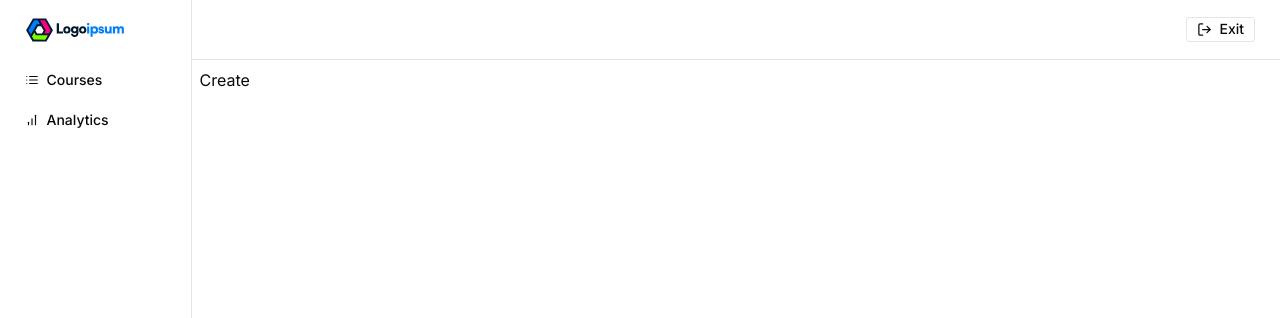
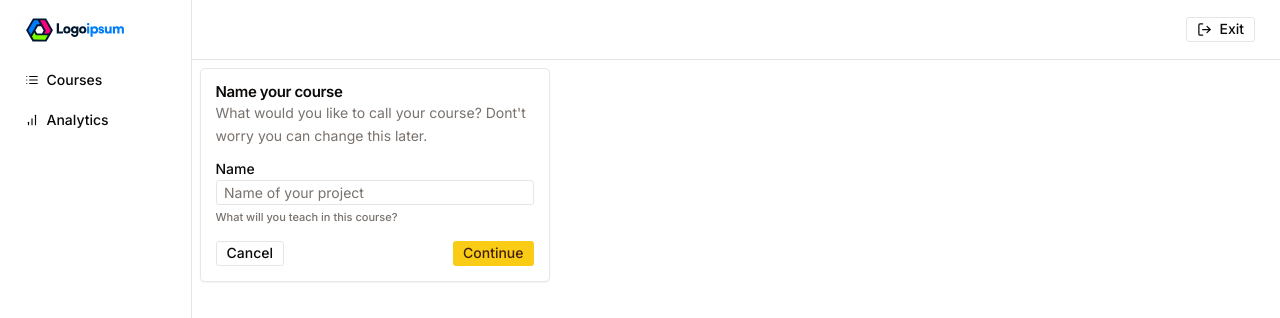
Before and after one commit to dzevad-cyber/tut-factory, a Next.js app in the folder packages/client/: page /teacher/create in a window 1280 px wide. Shown: the top 318 px of the page. Built offline with nearby package versions, Linux system fonts and the light colour scheme.

Commit message:
feat: add course create form

```diff
--- a/packages/client/app/(pages)/(protected)/(dashboard)/teacher/courses/page.tsx
+++ b/packages/client/app/(pages)/(protected)/(dashboard)/teacher/courses/page.tsx
@@ -2,7 +2,7 @@
 import { Button } from '@client/components/ui/button';
 import Link from 'next/link';
 
-const TeacherCourses: React.FC<unknown> = () => {
+const TeacherCourses = () => {
   return (
     <div>
       <Button>
--- a/packages/client/app/(pages)/(protected)/(dashboard)/teacher/create/page.tsx
+++ b/packages/client/app/(pages)/(protected)/(dashboard)/teacher/create/page.tsx
@@ -1,5 +1,11 @@
+import CreateCourseForm from '@client/components/client-component/create-course-form/CreateCourseForm';
+
 const Create: React.FC<unknown> = () => {
-  return <>Create</>;
+  return (
+    <div>
+      <CreateCourseForm />
+    </div>
+  );
 };
 
 export default Create;
--- /dev/null
+++ b/packages/client/components/client-component/create-course-form/CreateCourseForm.tsx
@@ -0,0 +1,49 @@
+'use client';
+
+import {
+  Card,
+  CardContent,
+  CardDescription,
+  CardHeader,
+  CardTitle,
+  CardFooter,
+} from '@client/components/ui/card';
+import { cn } from '@client/client-utils/tailwind/cn';
+import { Label } from '@client/components/ui/label';
+import { Input } from '@client/components/ui/input';
+import { Button } from '@client/components/ui/button';
+
+const CreateCourseForm: React.FC<unknown> = () => {
+  return (
+    <div>
+      <Card className={cn('w-[350px]')}>
+        <CardHeader>
+          <CardTitle>Name your course</CardTitle>
+          <CardDescription>
+            What would you like to call your course? Dont&apos;t worry you can
+            change this later.
+          </CardDescription>
+        </CardHeader>
+        <CardContent>
+          <form>
+            <div className='grid w-full items-center gap-4'>
+              <div className='flex flex-col space-y-1.5'>
+                <Label htmlFor='name'>Name</Label>
+                <Input id='name' placeholder='Name of your project' />
+                <Label className={cn('text-[1.1rem]', 'text-muted-foreground')}>
+                  What will you teach in this course?
+                </Label>
+              </div>
+            </div>
+          </form>
+        </CardContent>
+        <CardFooter className='flex justify-between'>
+          <Button variant='outline'>Cancel</Button>
+          <Button>Continue</Button>
+        </CardFooter>
+      </Card>
+    </div>
+  );
+};
+
+export default CreateCourseForm;
--- /dev/null
+++ b/packages/client/components/ui/card.tsx
@@ -0,0 +1,79 @@
+import * as React from "react"
+
+import { cn } from "@client/client-utils/tailwind/cn"
+
+const Card = React.forwardRef<
+  HTMLDivElement,
+  React.HTMLAttributes<HTMLDivElement>
+>(({ className, ...props }, ref) => (
+  <div
+    ref={ref}
+    className={cn(
+      "rounded-lg border bg-card text-card-foreground shadow-sm",
+      className
+    )}
+    {...props}
+  />
+))
+Card.displayName = "Card"
+
+const CardHeader = React.forwardRef<
+  HTMLDivElement,
+  React.HTMLAttributes<HTMLDivElement>
+>(({ className, ...props }, ref) => (
+  <div
+    ref={ref}
+    className={cn("flex flex-col space-y-1.5 p-6", className)}
+    {...props}
+  />
+))
+CardHeader.displayName = "CardHeader"
+
+const CardTitle = React.forwardRef<
+  HTMLParagraphElement,
+  React.HTMLAttributes<HTMLHeadingElement>
+>(({ className, ...props }, ref) => (
+  <h3
+    ref={ref}
+    className={cn(
+      "text-2xl font-semibold leading-none tracking-tight",
+      className
+    )}
+    {...props}
+  />
+))
+CardTitle.displayName = "CardTitle"
+
+const CardDescription = React.forwardRef<
+  HTMLParagraphElement,
+  React.HTMLAttributes<HTMLParagraphElement>
+>(({ className, ...props }, ref) => (
+  <p
+    ref={ref}
+    className={cn("text-sm text-muted-foreground", className)}
+    {...props}
+  />
+))
+CardDescription.displayName = "CardDescription"
+
+const CardContent = React.forwardRef<
+  HTMLDivElement,
+  React.HTMLAttributes<HTMLDivElement>
+>(({ className, ...props }, ref) => (
+  <div ref={ref} className={cn("p-6 pt-0", className)} {...props} />
+))
+CardContent.displayName = "CardContent"
+
+const CardFooter = React.forwardRef<
+  HTMLDivElement,
+  React.HTMLAttributes<HTMLDivElement>
+>(({ className, ...props }, ref) => (
+  <div
+    ref={ref}
+    className={cn("flex items-center p-6 pt-0", className)}
+    {...props}
+  />
+))
+CardFooter.displayName = "CardFooter"
+
+export { Card, CardHeader, CardFooter, CardTitle, CardDescription, CardContent }
--- /dev/null
+++ b/packages/client/components/ui/input.tsx
@@ -0,0 +1,25 @@
+import * as React from "react"
+
+import { cn } from "@client/client-utils/tailwind/cn"
+
+export interface InputProps
+  extends React.InputHTMLAttributes<HTMLInputElement> {}
+
+const Input = React.forwardRef<HTMLInputElement, InputProps>(
+  ({ className, type, ...props }, ref) => {
+    return (
+      <input
+        type={type}
+        className={cn(
+          "flex h-10 w-full rounded-md border border-input bg-background px-3 py-2 text-sm ring-offset-background file:border-0 file:bg-transparent file:text-sm file:font-medium placeholder:text-muted-foreground focus-visible:outline-none focus-visible:ring-2 focus-visible:ring-ring focus-visible:ring-offset-2 disabled:cursor-not-allowed disabled:opacity-50",
+          className
+        )}
+        ref={ref}
+        {...props}
+      />
+    )
+  }
+)
+Input.displayName = "Input"
+
+export { Input }
--- /dev/null
+++ b/packages/client/components/ui/label.tsx
@@ -0,0 +1,26 @@
+"use client"
+
+import * as React from "react"
+import * as LabelPrimitive from "@radix-ui/react-label"
+import { cva, type VariantProps } from "class-variance-authority"
+
+import { cn } from "@client/client-utils/tailwind/cn"
+
+const labelVariants = cva(
+  "text-sm font-medium leading-none peer-disabled:cursor-not-allowed peer-disabled:opacity-70"
+)
+
+const Label = React.forwardRef<
+  React.ElementRef<typeof LabelPrimitive.Root>,
+  React.ComponentPropsWithoutRef<typeof LabelPrimitive.Root> &
+    VariantProps<typeof labelVariants>
+>(({ className, ...props }, ref) => (
+  <LabelPrimitive.Root
+    ref={ref}
+    className={cn(labelVariants(), className)}
+    {...props}
+  />
+))
+Label.displayName = LabelPrimitive.Root.displayName
+
+export { Label }
--- a/packages/client/package.json
+++ b/packages/client/package.json
@@ -11,6 +11,7 @@
   "dependencies": {
     "@clerk/nextjs": "^4.25.2",
     "@radix-ui/react-dialog": "^1.0.5",
+    "@radix-ui/react-label": "^2.0.2",
     "@radix-ui/react-slot": "^1.0.2",
     "@types/node": "20.6.3",
     "@types/react": "18.2.22",
--- a/packages/client/tailwind.config.ts
+++ b/packages/client/tailwind.config.ts
@@ -71,6 +71,7 @@
         'accordion-up': 'accordion-up 0.2s ease-out',
       },
       fontSize: {
+        xsm: ['1.1rem', '1.6'],
         sm: ['1.4rem', '1.6'],
         base: ['1.6rem', '1.6'],
         lg: ['2rem', '1.6'],
```
Also changed, not shown: 1 other file (tests, documents, lock files or other folders).
